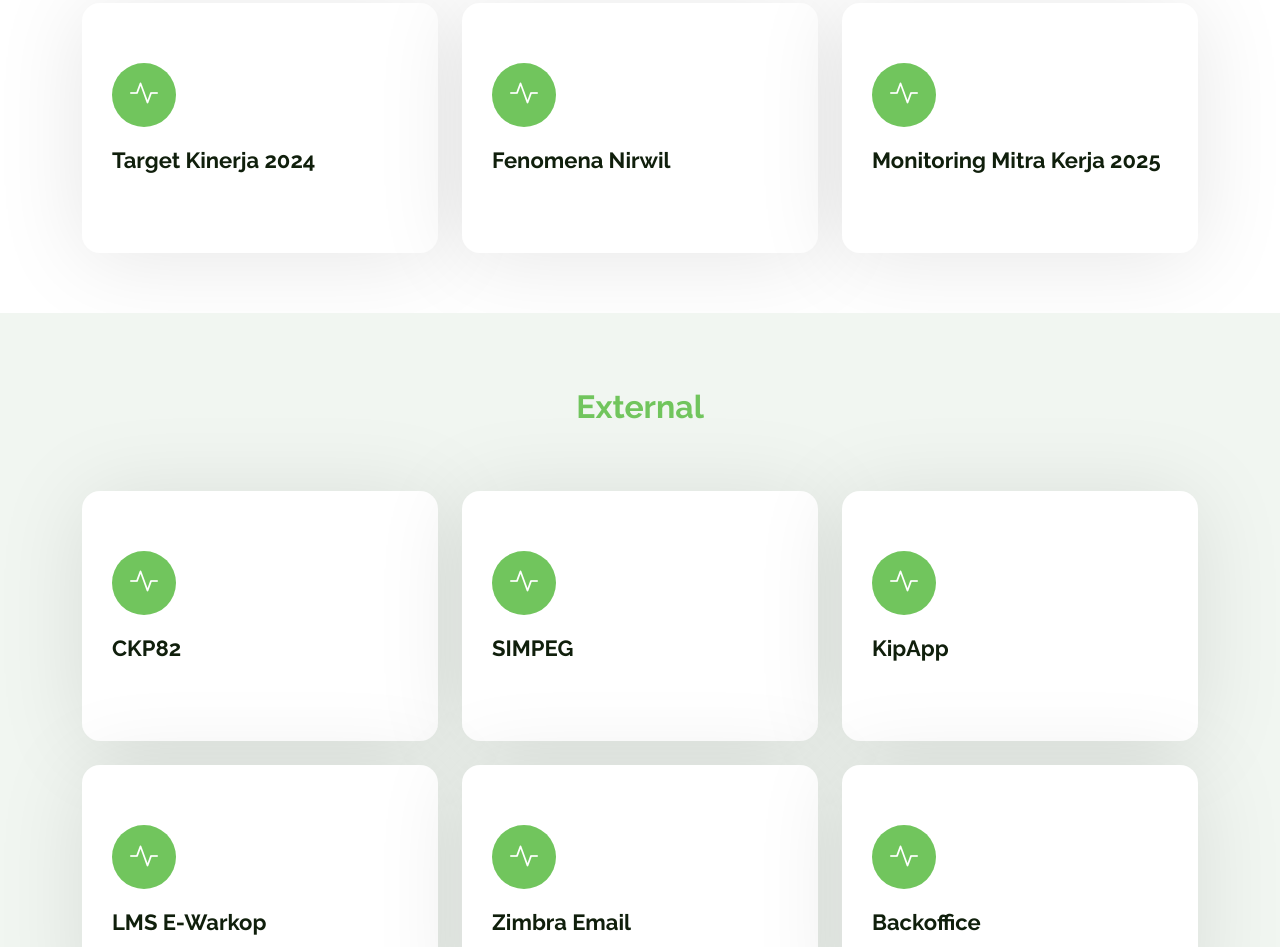
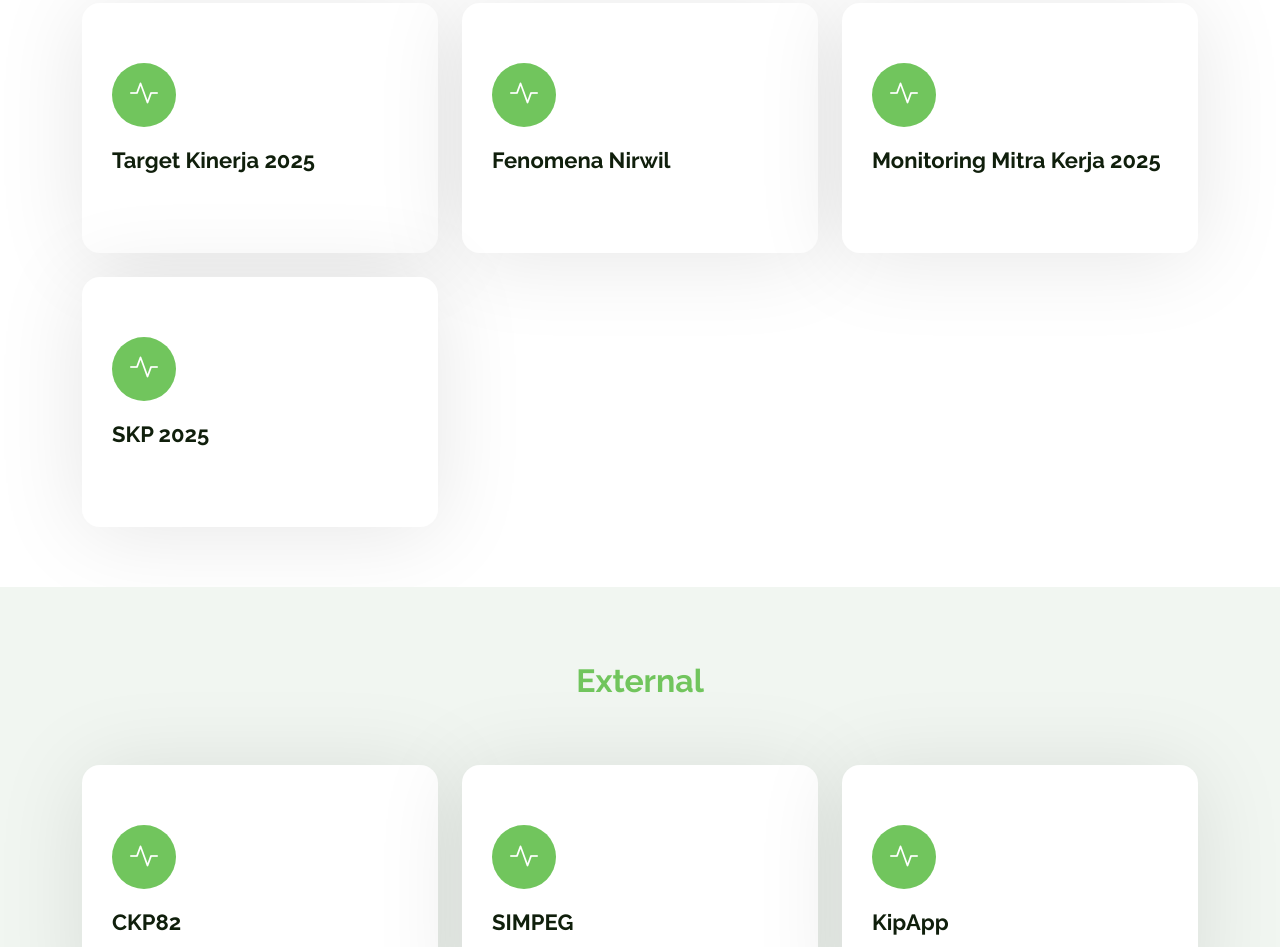
Before and after one commit to IPDStikep/eTikep, a plain HTML site: page index.html in a window 1280 px wide. Shown: the part 1073-2020 px from the top of the page. Drawn offline with Linux system fonts and the light colour scheme.

Commit message:
Add files via upload

```diff
--- a/index.html
+++ b/index.html
@@ -63,9 +63,10 @@
                   <li><a href="https://docs.google.com/spreadsheets/d/1MrnGWvr8usO6NsSFBsDJnGIHEyEBcKCmeku5H6EDtSw/edit?gid=0#gid=0">Surat Keluar 2024</a></li>
                 </ul>
               </li>
-              <li><a href="https://docs.google.com/spreadsheets/d/190KAX1SH8jnrXN5H5FV-x4SLXM_mHQjeJo8w-JdrxZM/edit?usp=sharing">Target Kinerja 2024</a></li>
+              <li><a href="https://docs.google.com/spreadsheets/d/190KAX1SH8jnrXN5H5FV-x4SLXM_mHQjeJo8w-JdrxZM/edit?usp=sharing">Target Kinerja 2025</a></li>
               <li><a href="https://s.id/fenomenatikep">Fenomena Nirwil</a></li>
               <li><a href="http://s.bps.go.id/Mitra8272_2025Ok">Monitoring Mitra Kerja 2025</a></li>
+              <li><a href="https://drive.google.com/drive/folders/1ke6HOytheokISA-2PtRGBkVXLooahOIT?usp=sharing">SKP Tahun 2025</a></li>
             </ul>
           </li>
           <li class="dropdown"><a href="#"><span>External</span> <i class="bi bi-chevron-down toggle-dropdown"></i></a>
@@ -217,7 +218,7 @@
                 <i class="bi bi-activity"></i>
               </div>
               <a href="https://docs.google.com/spreadsheets/d/190KAX1SH8jnrXN5H5FV-x4SLXM_mHQjeJo8w-JdrxZM/edit?usp=sharing" class="stretched-link">
-                <h3>Target Kinerja 2024</h3>
+                <h3>Target Kinerja 2025</h3>
               </a>
               <a href="https://docs.google.com/spreadsheets/d/190KAX1SH8jnrXN5H5FV-x4SLXM_mHQjeJo8w-JdrxZM/edit?usp=sharing" class="stretched-link"></a>
             </div>
@@ -244,6 +245,18 @@
                 <h3>Monitoring Mitra Kerja 2025</h3>
               </a>
               <a href="http://s.bps.go.id/Mitra8272_2025Ok" class="stretched-link"></a>
+            </div>
+          </div><!-- End Service Item -->
+
+          <div class="col-lg-4 col-md-6" data-aos="fade-up" data-aos-delay="100">
+            <div class="service-item  position-relative">
+              <div class="icon">
+                <i class="bi bi-activity"></i>
+              </div>
+              <a href="https://drive.google.com/drive/folders/1ke6HOytheokISA-2PtRGBkVXLooahOIT?usp=sharing" class="stretched-link">
+                <h3>SKP 2025</h3>
+              </a>
+              <a href="https://drive.google.com/drive/folders/1ke6HOytheokISA-2PtRGBkVXLooahOIT?usp=sharing" class="stretched-link"></a>
             </div>
           </div><!-- End Service Item -->
 
```
